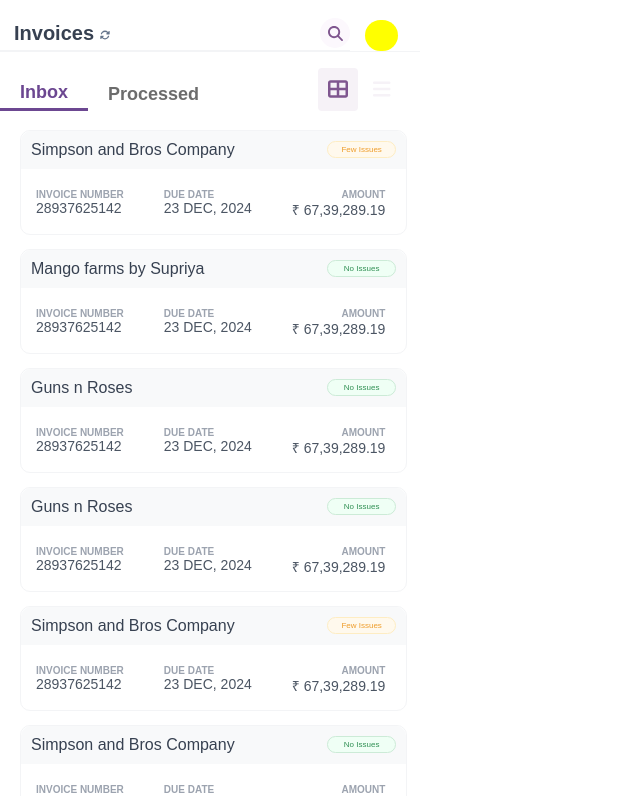
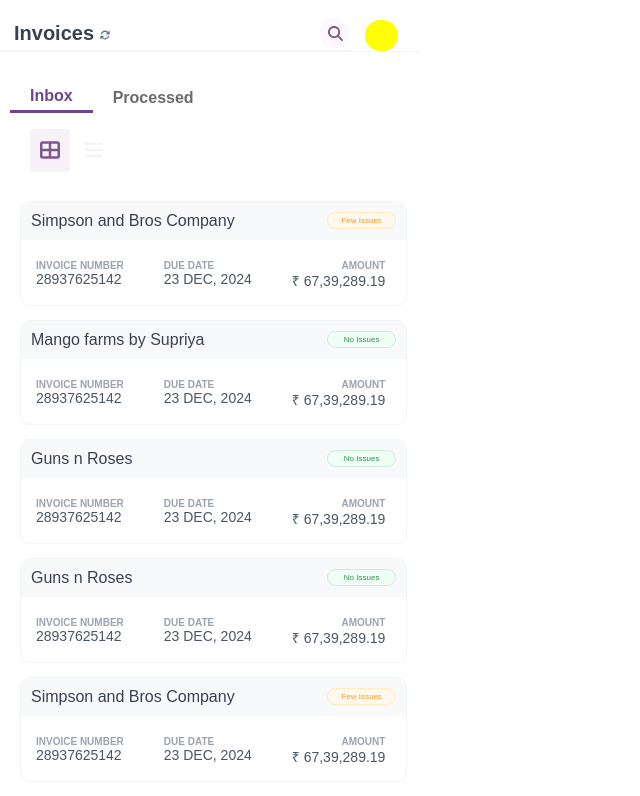
Before and after one commit to DeaDSh0t-44/Vite_Project_tsx-, a React (Create React App) app: page / in a window 1280 px wide. Shown: the top 796 px of the page, without its empty margins (0-640 px from the left). Built offline with nearby package versions, Linux system fonts and the light colour scheme.

Commit message:
tsx files'

```diff
--- a/src/Components/Tabs.tsx
+++ b/src/Components/Tabs.tsx
@@ -17,7 +17,7 @@ const Tabs: React.FC<TabsProps> = ({ view, setView, activeTab, setActiveTab }) =
   };
 
   return (
-    <div className="tabs-container">
+    <div className="tabs-contai+ner">
       <div className="tabs">
         <div
           className={`tab ${activeTab === 'inbox' ? 'active' : ''}`}
```
